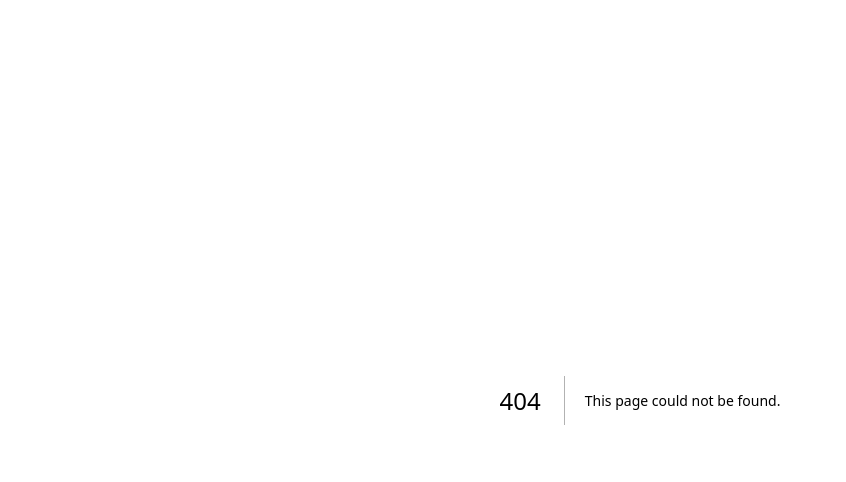
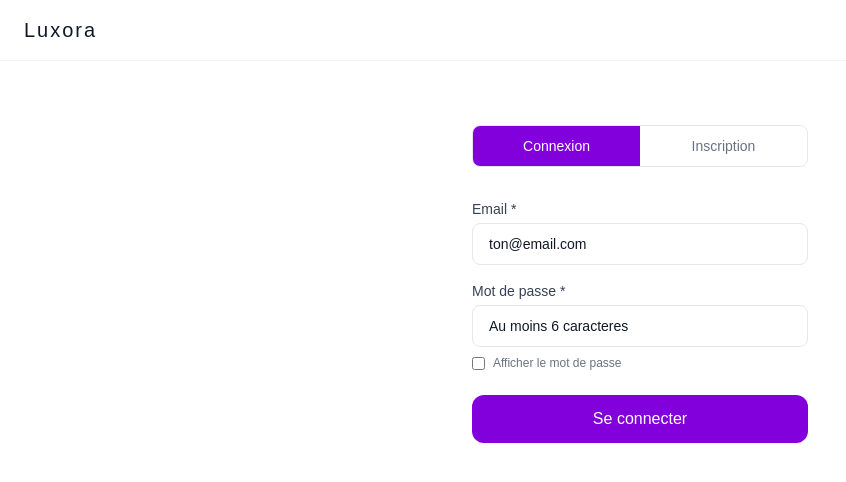
Before and after one commit to oscarrozenberg/luxora, a Next.js app: page /auth in a window 1280 px wide. Before the commit this address had no page. Shown: the top 482 px of the page, without its empty margins (0-846 px from the left). Built offline with nearby package versions, Linux system fonts and the light colour scheme; no server answers.

Commit message:
page connexion inscription

```diff
--- /dev/null
+++ b/app/auth/page.tsx
@@ -0,0 +1,185 @@
+"use client";
+
+import { useState } from "react";
+import { supabase } from "@/lib/supabaseClient";
+import { useRouter } from "next/navigation";
+import Link from "next/link";
+
+export default function AuthPage() {
+  const router = useRouter();
+  const [mode, setMode] = useState<"login" | "register">("login");
+  const [loading, setLoading] = useState(false);
+  const [error, setError] = useState("");
+  const [success, setSuccess] = useState("");
+  const [showPassword, setShowPassword] = useState(false);
+
+  const [form, setForm] = useState({
+    email: "",
+    password: "",
+    confirmPassword: "",
+  });
+
+  function handleChange(e: React.ChangeEvent<HTMLInputElement>) {
+    setForm({ ...form, [e.target.name]: e.target.value });
+    setError("");
+  }
+
+  async function handleSubmit() {
+    setError("");
+    setSuccess("");
+
+    if (!form.email || !form.password) {
+      setError("Merci de remplir tous les champs.");
+      return;
+    }
+
+    if (mode === "register" && form.password !== form.confirmPassword) {
+      setError("Les mots de passe ne correspondent pas.");
+      return;
+    }
+
+    if (form.password.length < 6) {
+      setError("Le mot de passe doit contenir au moins 6 caracteres.");
+      return;
+    }
+
+    setLoading(true);
+
+    if (mode === "login") {
+      const { error } = await supabase.auth.signInWithPassword({
+        email: form.email,
+        password: form.password,
+      });
+
+      if (error) {
+        setError("Email ou mot de passe incorrect.");
+        setLoading(false);
+        return;
+      }
+
+      router.push("/");
+    } else {
+      const { error } = await supabase.auth.signUp({
+        email: form.email,
+        password: form.password,
+      });
+
+      if (error) {
+        setError("Erreur lors de l'inscription. Reessaie.");
+        setLoading(false);
+        return;
+      }
+
+      setSuccess("Compte cree ! Verifie ton email pour confirmer ton inscription.");
+      setLoading(false);
+    }
+  }
+
+  const inputClass = "w-full px-4 py-2.5 border border-gray-200 rounded-lg text-sm focus:outline-none focus:ring-2 focus:ring-purple-300 placeholder:text-gray-900 text-gray-900 caret-gray-900";
+
+  return (
+    <div className="min-h-screen bg-white">
+
+      <nav className="flex items-center justify-between px-6 py-4 border-b border-gray-100">
+        <Link href="/" className="text-xl font-medium tracking-widest text-gray-900">Luxora</Link>
+      </nav>
+
+      <div className="max-w-sm mx-auto px-6 py-16">
+
+        <div className="flex border border-gray-200 rounded-lg overflow-hidden mb-8">
+          <button
+            onClick={() => { setMode("login"); setError(""); setSuccess(""); }}
+            className={`flex-1 py-2.5 text-sm font-medium transition-colors ${
+              mode === "login"
+                ? "bg-purple-700 text-white"
+                : "bg-white text-gray-500 hover:bg-gray-50"
+            }`}
+          >
+            Connexion
+          </button>
+          <button
+            onClick={() => { setMode("register"); setError(""); setSuccess(""); }}
+            className={`flex-1 py-2.5 text-sm font-medium transition-colors ${
+              mode === "register"
+                ? "bg-purple-700 text-white"
+                : "bg-white text-gray-500 hover:bg-gray-50"
+            }`}
+          >
+            Inscription
+          </button>
+        </div>
+
+        <div className="flex flex-col gap-4">
+
+          <div>
+            <label className="block text-sm font-medium text-gray-700 mb-1">Email *</label>
+            <input
+              type="email"
+              name="email"
+              value={form.email}
+              onChange={handleChange}
+              placeholder="ton@email.com"
+              className={inputClass}
+            />
+          </div>
+
+          <div>
+            <label className="block text-sm font-medium text-gray-700 mb-1">Mot de passe *</label>
+            <input
+              type={showPassword ? "text" : "password"}
+              name="password"
+              value={form.password}
+              onChange={handleChange}
+              placeholder="Au moins 6 caracteres"
+              className={inputClass}
+            />
+            <label className="flex items-center gap-2 mt-2 cursor-pointer w-fit">
+              <input
+                type="checkbox"
+                checked={showPassword}
+                onChange={() => setShowPassword(!showPassword)}
+                className="accent-purple-700"
+              />
+              <span className="text-xs text-gray-500">Afficher le mot de passe</span>
+            </label>
+          </div>
+
+          {mode === "register" && (
+            <div>
+              <label className="block text-sm font-medium text-gray-700 mb-1">Confirmer le mot de passe *</label>
+              <input
+                type={showPassword ? "text" : "password"}
+                name="confirmPassword"
+                value={form.confirmPassword}
+                onChange={handleChange}
+                placeholder="Repete ton mot de passe"
+                className={inputClass}
+              />
+            </div>
+          )}
+
+          {error && (
+            <p className="text-sm text-red-500">{error}</p>
+          )}
+
+          {success && (
+            <p className="text-sm text-green-600">{success}</p>
+          )}
+
+          <button
+            onClick={handleSubmit}
+            disabled={loading}
+            className="w-full py-3 bg-purple-700 text-white font-medium rounded-xl hover:bg-purple-800 transition-colors disabled:opacity-50 mt-2"
+          >
+            {loading
+              ? "Chargement..."
+              : mode === "login"
+              ? "Se connecter"
+              : "Creer mon compte"}
+          </button>
+
+        </div>
+      </div>
+    </div>
+  );
+}
```
